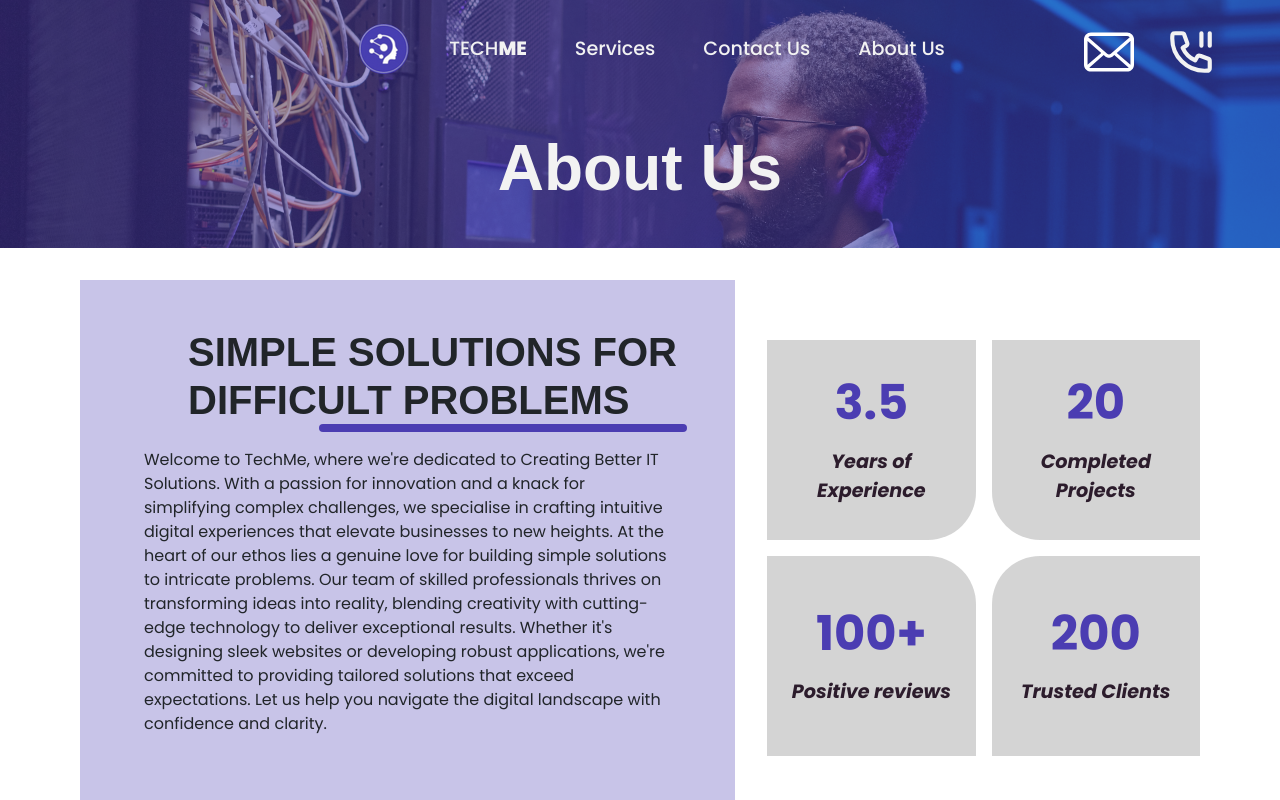
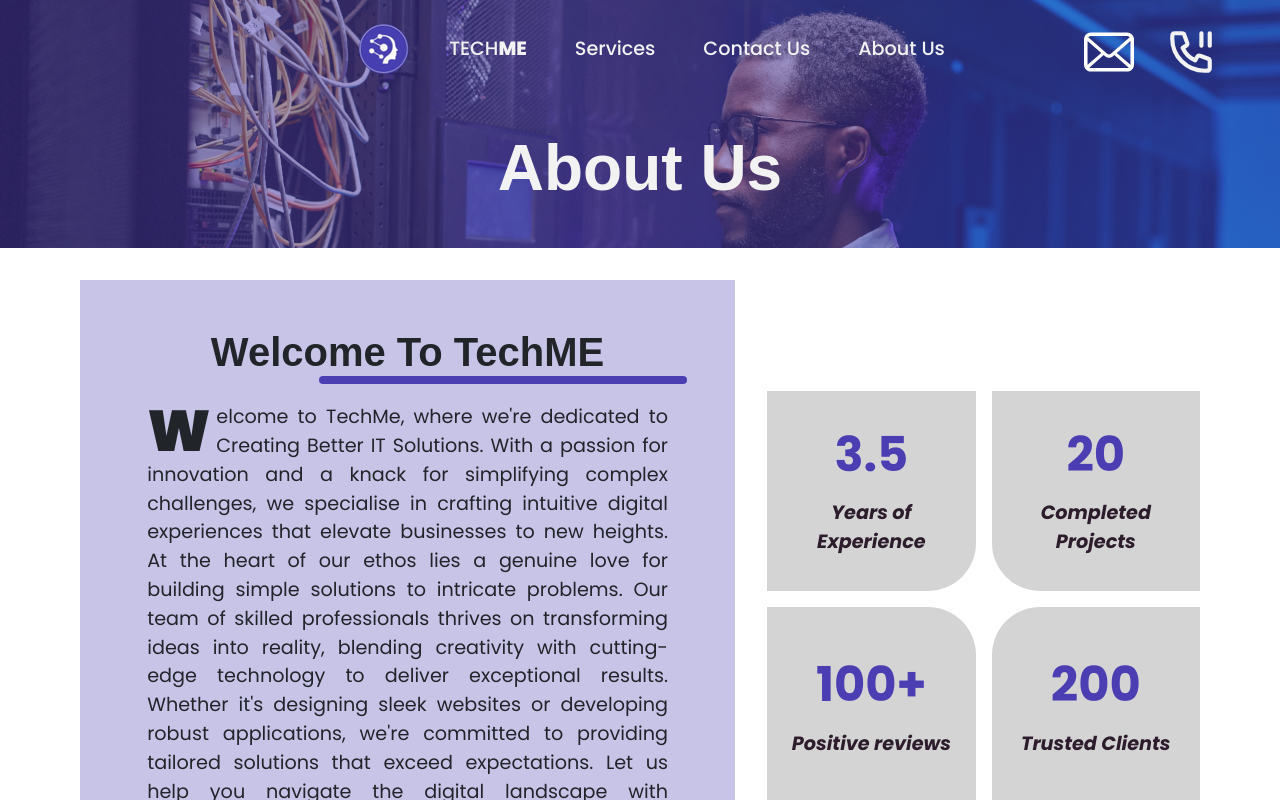
Before and after one commit to baayesh/TechMe, a React (Create React App) app: page /about-us in a window 1280 px wide. Shown: the top 800 px of the page. Built offline with nearby package versions, Linux system fonts and the light colour scheme; a web font is replaced by a local one.

Commit message:
Make about us page first letter as newspaper design

```diff
--- a/src/components/styles/Footer.css
+++ b/src/components/styles/Footer.css
@@ -28,6 +28,7 @@
   font-weight: 400;
   font-style: normal;
   font-size: 18px;
+  text-align: left;
   color: white;
 }
 
--- a/src/pages/About Us/Heading/Heading.css
+++ b/src/pages/About Us/Heading/Heading.css
@@ -34,10 +34,10 @@
   font-family: Lovelo, sans-serif;
   font-weight: 900;
   font-size: 4rem;
-  text-align: left;
+  text-align: center;
 
   /* Sizes and spacing */
-  margin: 0em 0em 0em 1.5em;
+  margin: 0em;
   width: auto;
 }
 .about-line {
@@ -56,12 +56,22 @@
 .about-intro p {
   /* Fonts */
   font-family: Poppins, sans-serif;
-  font-size: 1rem;
+  font-size: 1.2rem;
   /* Colors */
 
   /* Sizes and spacing */
   margin: 1em;
-  text-align: left;
+  text-align:justify;
+
+}
+
+.about-intro p::first-letter{
+  font-size: 300%;
+  font-weight: 900;
+
+  float: left;
+  margin-right: 0.1em;
+  line-height: 1;
 }
 
 .about-info {
@@ -72,6 +82,7 @@
   max-width: 48em;
   width: 40%;
   margin: 1em;
+
 }
 
 .about-info-row {
--- a/src/pages/About Us/Heading/Heading.jsx
+++ b/src/pages/About Us/Heading/Heading.jsx
@@ -7,7 +7,7 @@ const Heading = () => {
   return (
     <div className="about-heading-mdiv">
       <div className="about-intro">
-        <h3>SIMPLE SOLUTIONS FOR <span>DIFFICULT PROBLEMS</span></h3>
+        <h3>Welcome To TechME</h3>
         <div className="about-line"></div>
 
         <p>
--- a/src/pages/Home/Hero/Hero.jsx
+++ b/src/pages/Home/Hero/Hero.jsx
@@ -10,7 +10,7 @@ const Hero = () => {
     dots: true,
     fade: true,
     autoplay: true,
-    autoplaySpeed: 3000,
+    autoplaySpeed: 7000,
     speed: 700,
     slidesToShow: 1,
     slidesToScroll: 1,
```
